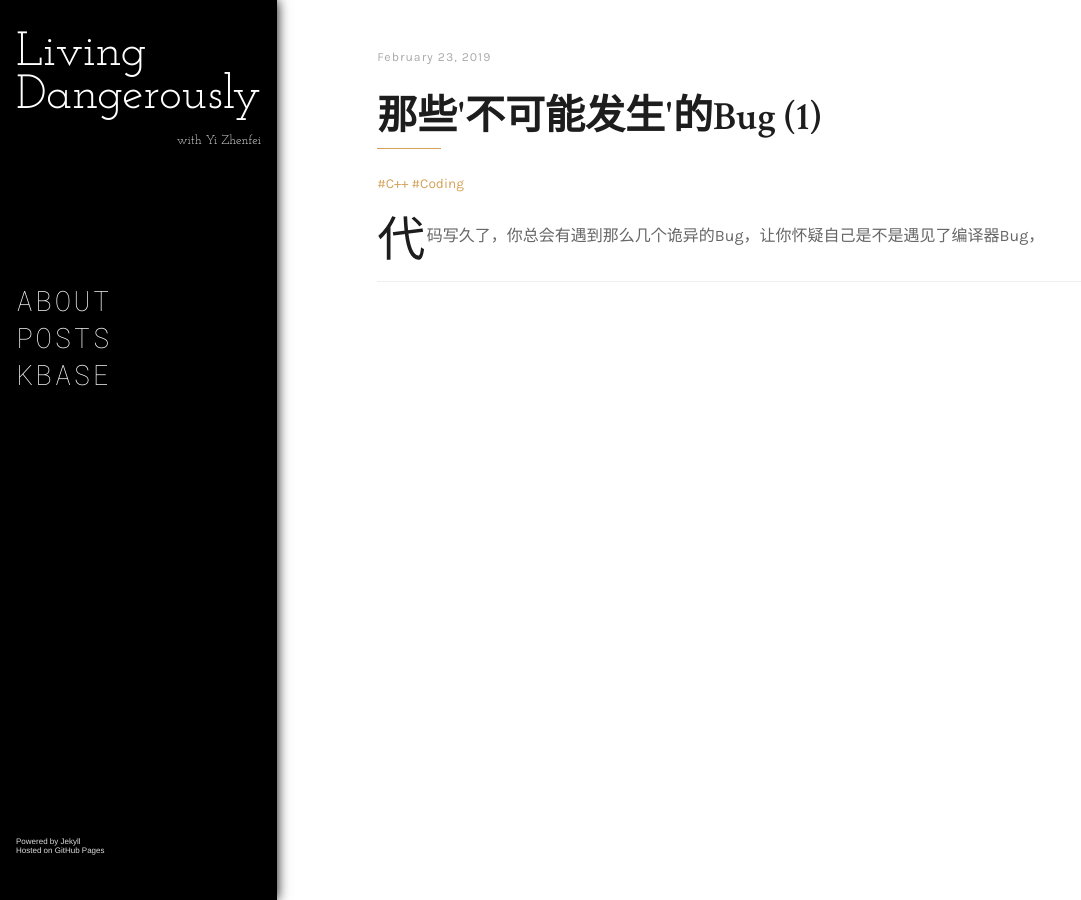
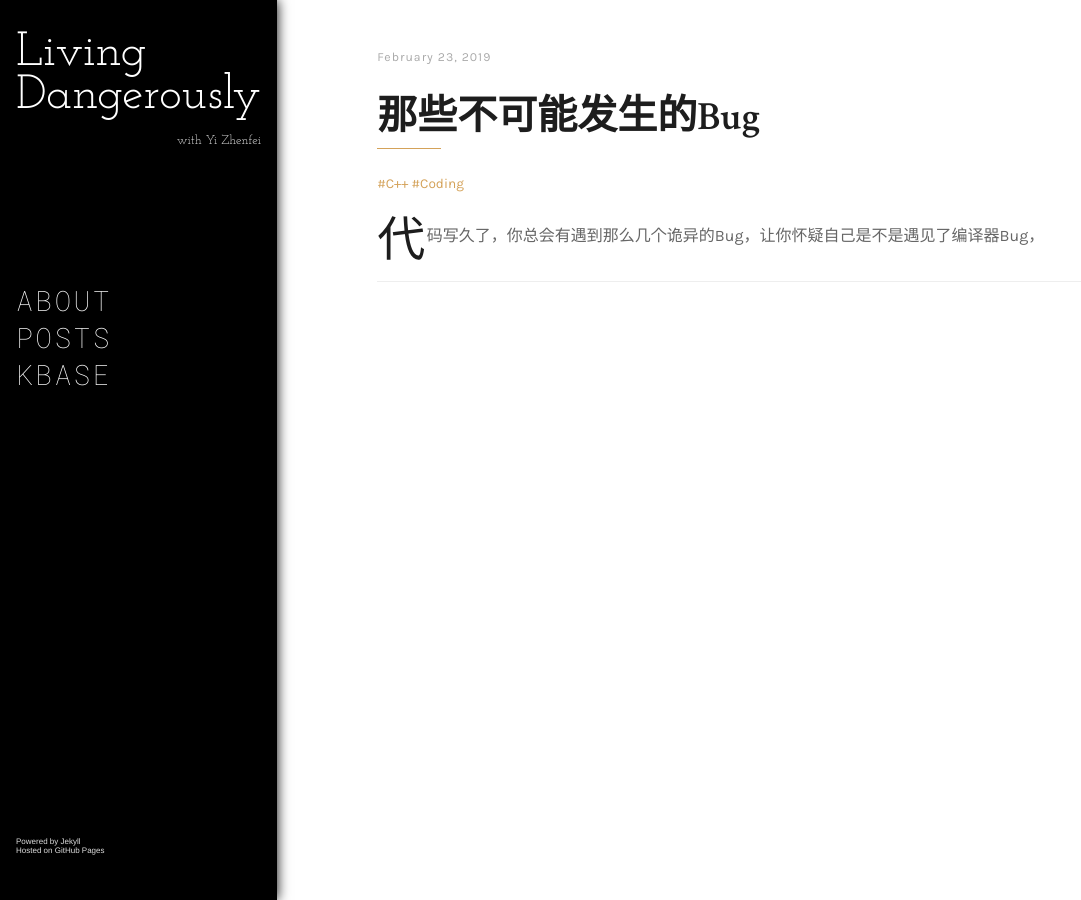
Before and after one commit to yizhenfei/yizhenfei.github.io, a Jekyll site: the page built from _posts/2019-03-11-bug-impossible-1.md, in a window 1280 px wide. Shown: the whole page, without its empty margins (0-1081 px from the left). Built offline with Jekyll 4.4.1, drawn with Linux system fonts in a browser that asks for light colours.

```diff
--- a/_posts/2019-03-11-bug-impossible-1.md
+++ b/_posts/2019-03-11-bug-impossible-1.md
@@ -1,6 +1,6 @@
 ---
 layout: post
-title: "那些'不可能发生'的Bug (1)"
+title: "那些不可能发生的Bug"
 date: 2019-02-24 01:30:00 +0800
 tags: [C++, Coding]
 ---
--- a/assets/css/style.scss
+++ b/assets/css/style.scss
@@ -157,6 +157,7 @@ h2:after {
     padding-left: 1rem;
     padding-right: 1rem;
     padding-top: 2rem;
+    padding-bottom: 0.25rem;
     // NOTE(yizhenfei): hmmm... 好像加了阴影以后有点拖泥带水...
     // box-shadow: 0rem 0rem 0.75rem 0rem $ld-frame-primary;
 }
@@ -202,7 +203,7 @@ h2:after {
     box-sizing: border-box;
     padding-left: 2rem;
     padding-right: 2rem;
-    padding-top: 3rem;
+    padding-top: 0.5rem;
 }
 
 .ld-content {
@@ -215,6 +216,10 @@ h2:after {
 ////////////////////////////////////////////////////////////////////////////////
 // 文章列表
 ////////////////////////////////////////////////////////////////////////////////
+
+.ld-posts {
+    padding-top: 1rem;
+}
 
 .ld-posts .ld-title {
     color: #333;
@@ -335,6 +340,7 @@ h2:after {
     };
     .ld-content-wrapper {
         overflow: auto;
+        padding-top: 3rem;
     }
     .ld-sidebar {
         display: block;
```
Also changed, not shown: knowledge.md (+1 -0 lines).
